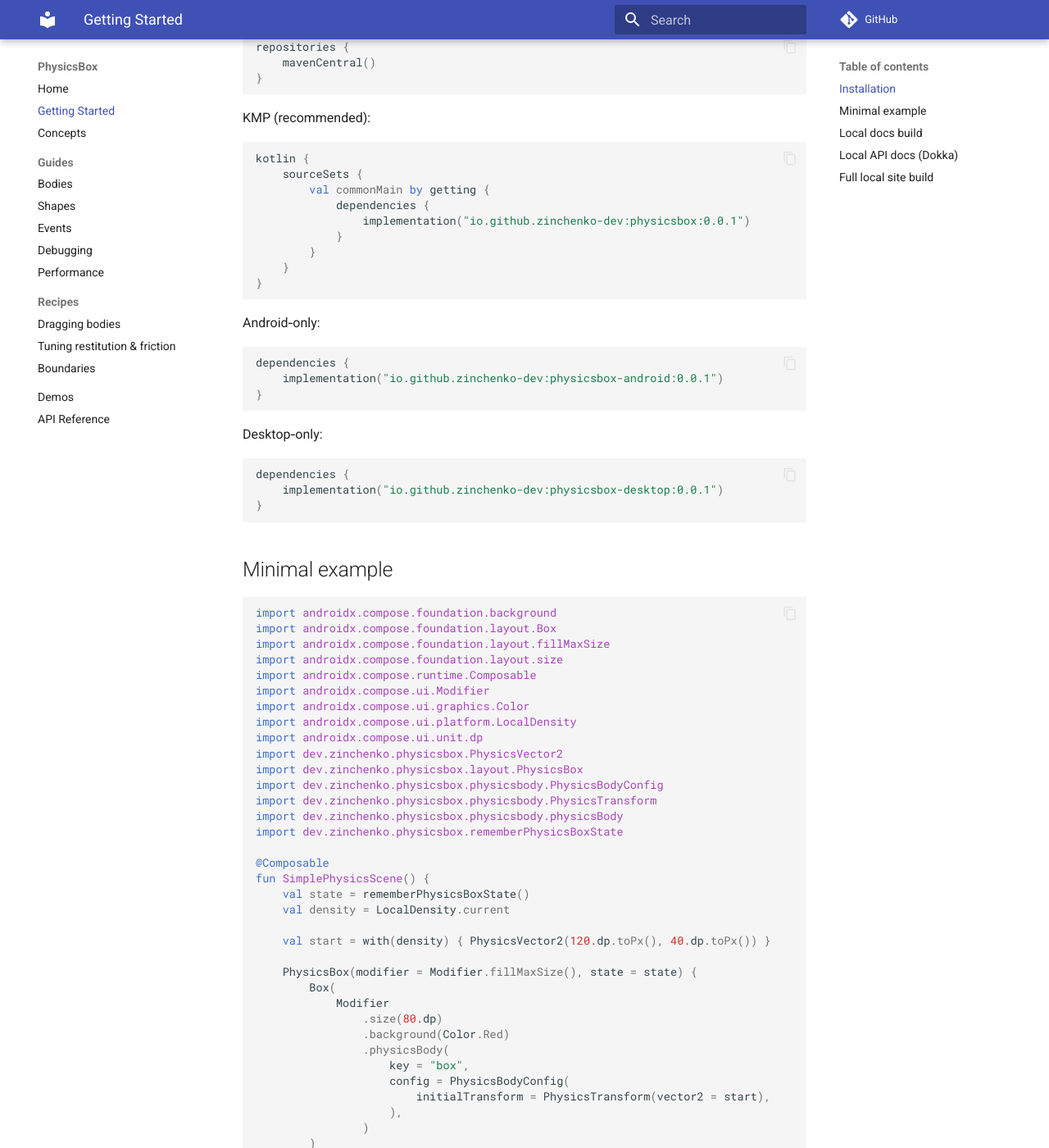
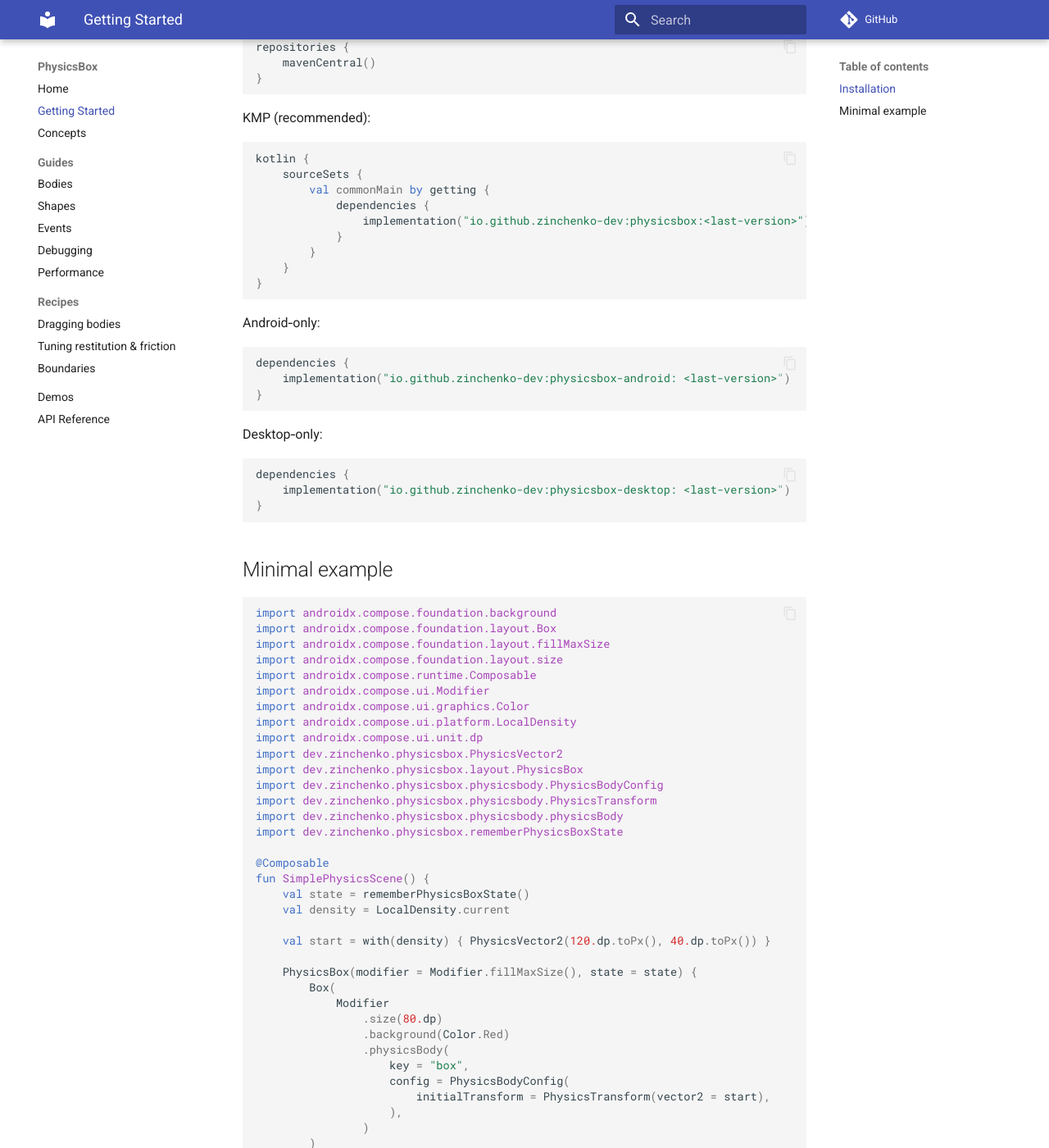
Before and after one commit to GoetzDeBouville/PhysicsBox, an MkDocs documentation site: the page built from docs/getting-started.md, in a window 1280 px wide and 1400 px high, scrolled down 326 px. Shown: the whole window at 82% size. Built offline with MkDocs 1.6.1 and Material for MkDocs 9.7.7, drawn with Linux system fonts in a browser that asks for light colours; comment, search, counter and statistics services are not loaded; some of the changed text lies outside the part shown.

Commit message:
update Getting Started

````diff
--- a/docs/getting-started.md
+++ b/docs/getting-started.md
@@ -17,7 +17,7 @@ kotlin {
     sourceSets {
         val commonMain by getting {
             dependencies {
-                implementation("io.github.zinchenko-dev:physicsbox:0.0.1")
+                implementation("io.github.zinchenko-dev:physicsbox:<last-version>")
             }
         }
     }
@@ -27,14 +27,14 @@ kotlin {
 Android‑only:
 ```kotlin
 dependencies {
-    implementation("io.github.zinchenko-dev:physicsbox-android:0.0.1")
+    implementation("io.github.zinchenko-dev:physicsbox-android: <last-version>")
 }
 ```
 
 Desktop‑only:
 ```kotlin
 dependencies {
-    implementation("io.github.zinchenko-dev:physicsbox-desktop:0.0.1")
+    implementation("io.github.zinchenko-dev:physicsbox-desktop: <last-version>")
 }
 ```
 
@@ -78,21 +78,3 @@ fun SimplePhysicsScene() {
     }
 }
 ```
-
-## Local docs build
-```bash
-pip install mkdocs mkdocs-material
-mkdocs serve
-```
-
-## Local API docs (Dokka)
-```bash
-./gradlew :physicsbox:dokkaGeneratePublicationHtml --no-configuration-cache
-```
-
-## Full local site build
-```bash
-mkdocs build --site-dir site
-# Verify API docs were attached:
-ls site/api/index.html
-```
````
